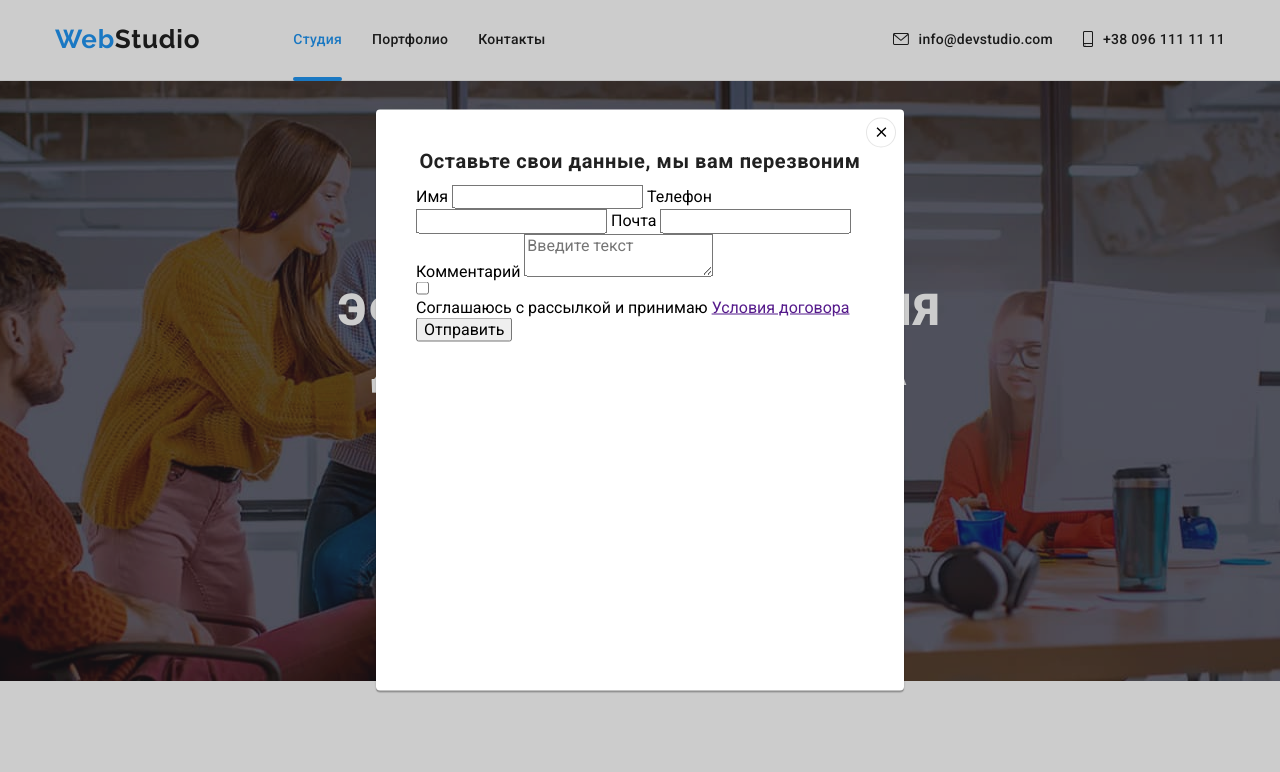
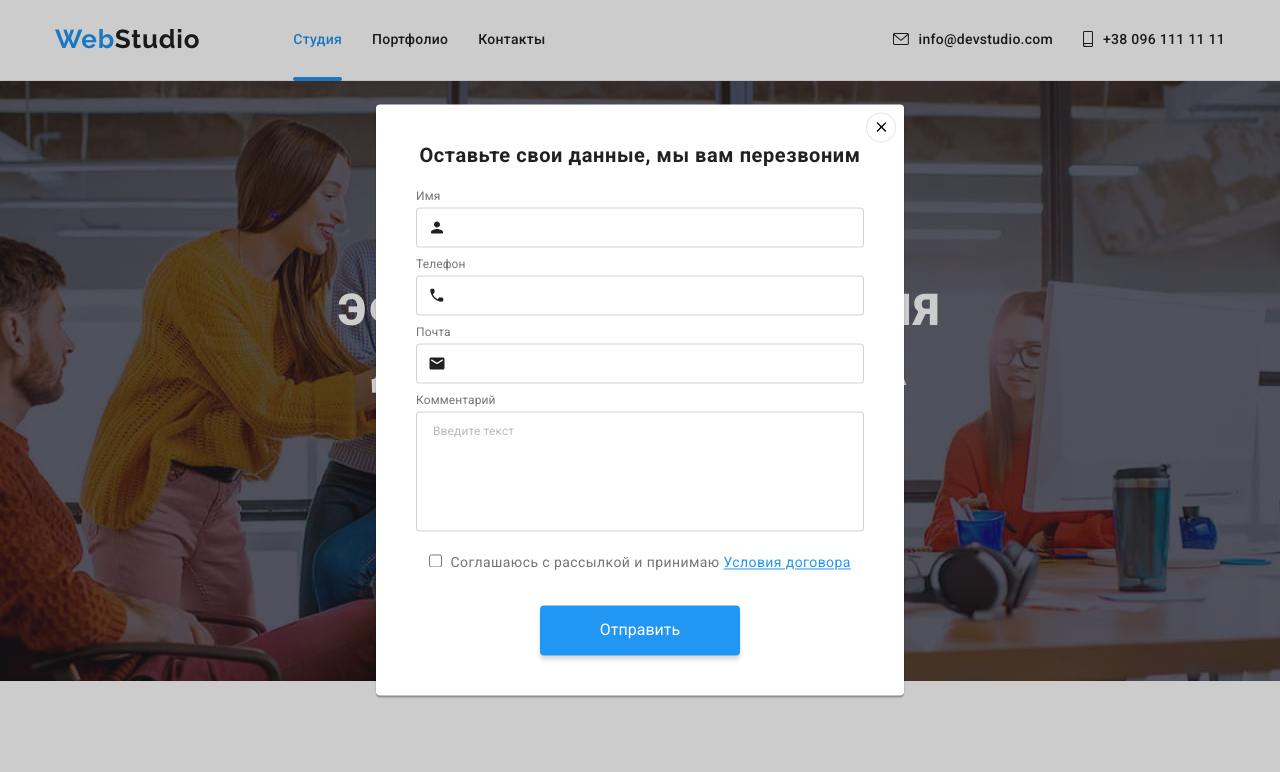
Before and after one commit to viktormashyka/goit-markup-hw-06, a plain HTML site: page index.html in a window 1280 px wide. Both pictures are taken after a click on the button "Заказать услугу". Shown: the top 772 px of the page. Drawn offline with nearby package versions, Linux system fonts and the light colour scheme.

Commit message:
ДЗ 6: завершує роботу (залишається чекбокс вручну і ховер на іконки в модалці)

```diff
--- a/css/styles.css
+++ b/css/styles.css
@@ -748,14 +748,6 @@ justify-content: space-between;
 }
 
 .footer-send-box {
-  font-weight: 400;
-  font-size: 16px;
-  line-height: 1.25;
-  display: flex;
-  align-items: center;
-  letter-spacing: 0.03em;
-  color: rgba(255, 255, 255, 0.6);
-
   width: 358px;
   height: 50px;
   background: #2f303a;
@@ -767,6 +759,26 @@ justify-content: space-between;
   padding-top: 15px;
   padding-bottom: 15px;
   padding-left: 16px;
+}
+
+.footer-send-box::placeholder {
+  font-weight: 400;
+  font-size: 16px;
+  line-height: 1.25;
+  display: flex;
+  align-items: center;
+  letter-spacing: 0.03em;
+  color: rgba(255, 255, 255, 0.6);
+}
+
+input.footer-send-box {
+  font-weight: 400;
+  font-size: 16px;
+  line-height: 1.25;
+  display: flex;
+  align-items: center;
+  letter-spacing: 0.03em;
+  color: rgba(255, 255, 255, 0.6);
 }
 
 .footer-btn-send {
@@ -843,9 +855,14 @@ justify-content: space-between;
 }
 
 .close-black {
-  color: #000000;
+  fill: #000000;
   width: 18px;
   height: 18px;
+  transition: fill var(--transition-main);
+}
+
+.close-black:hover {
+  fill: #2196f3;
 }
 
 .modal-close-button {
@@ -868,10 +885,145 @@ justify-content: space-between;
 .modal-title {
   font-weight: 700;
   font-size: 20px;
-  line-height: 23px;
+  line-height: 1.15;
   text-align: center;
   letter-spacing: 0.03em;
 
   color: #212121;
   margin-bottom: 12px;
 }
+
+.modal-form {
+  display: flex;
+  flex-direction: column;
+}
+
+.modal-form > label {
+  font-weight: 400;
+  font-size: 12px;
+  line-height: 1.17;
+  letter-spacing: 0.01em;
+  color: #757575;
+}
+
+.modal-form label {
+  margin-top: 10px;
+}
+
+.modal-text-checkbox {
+  font-weight: 400;
+  font-size: 14px;
+  line-height: 1.71;
+  letter-spacing: 0.03em;
+  color: #757575;
+  margin-left: 8.38px;
+}
+
+.modal-text-checkbox a {
+  color: #2196f3;
+}
+
+.modal-form-box.comments::placeholder {
+  font-weight: 400;
+  font-size: 12px;
+  line-height: 1.17;
+  letter-spacing: 0.01em;
+  color: rgba(117, 117, 117, 0.5);
+}
+
+.modal-form-box {
+  width: 448px;
+  height: 40px;
+  display: flex;
+  cursor: pointer;
+  border: 1px solid;
+  border-color: rgba(33, 33, 33, 0.2);
+  box-sizing: border-box;
+  border-radius: 4px;
+  padding-left: 42px;
+  transition: border-color var(--transition-main);
+}
+
+.modal-form-box:hover,
+.modal-form-box:focus {
+  border-color: #2196f3;
+}
+
+.modal-form-box-icon {
+  fill: #212121;
+  transition: fill var(--transition-main);
+}
+
+.modal-form-box:hover .modal-form-box-icon,
+.modal-form-box:focus .modal-form-box-icon {
+  fill: #2196f3;
+}
+
+/* .modal-form-box-icon:hover,
+.modal-form-box-icon:focus {
+  fill: #2196f3;
+} */
+
+.modal-form-label {
+  margin-bottom: 4px;
+}
+
+.modal-form-label.person {
+  position: relative;
+}
+
+.modal-form-box-icon.person {
+  position: absolute;
+  top: 29px;
+  left: 12px;
+}
+
+.modal-form-label.tel {
+  position: relative;
+}
+
+.modal-form-box-icon.tel {
+  position: absolute;
+  top: 29px;
+  left: 12px;
+}
+
+.modal-form-label.email {
+  position: relative;
+}
+
+.modal-form-box-icon.email {
+  position: absolute;
+  top: 29px;
+  left: 12px;
+}
+
+.modal-form-box.comments {
+  padding: 12px 16px;
+  width: 448px;
+  height: 120px;
+  resize: none;
+}
+
+.modal-checkbox-box {
+  position: relative;
+  display: flex;
+  justify-content: center;
+  align-items: baseline;
+  margin-top: 20px;
+  margin-bottom: 30px;
+  margin-left: auto;
+  margin-right: auto;
+}
+
+.modal-btn-send {
+  width: 200px;
+  height: 50px;
+  color: #ffffff;
+  background: #2196f3;
+  box-shadow: 0px 4px 4px rgba(0, 0, 0, 0.15);
+  border-radius: 4px;
+  border: none;
+  margin-left: auto;
+  margin-right: auto;
+}
--- a/index.html
+++ b/index.html
@@ -433,29 +433,42 @@
           </svg>
         </button>
         <p class="modal-title">Оставьте свои данные, мы вам перезвоним</p>
-        <form action="">
-          <label for="">
+        <form class="modal-form">
+          <label for="name" class="modal-form-label person">
             Имя
-            <input type="name" name="name" />
+            <svg class="modal-form-box-icon person" width="18" height="18">
+              <use href="./images/icons.svg#icon-person-black-18dp"></use>
+            </svg>
           </label>
-          <label for="">
+          <input type="name" name="name" id="name" class="modal-form-box person" />
+          <label for="tel" class="modal-form-label tel">
             Телефон
-            <input type="tel" name="tel" />
+            <svg class="modal-form-box-icon tel" width="18" height="18">
+              <use href="./images/icons.svg#icon-phone-black-18dp"></use>
+            </svg>
           </label>
-          <label for="">
+          <input type="tel" name="tel" id="tel" class="modal-form-box tel" />
+          <label for="email" class="modal-form-label email">
             Почта
-            <input type="email" name="email" />
+            <svg class="modal-form-box-icon email" width="18" height="18">
+              <use href="./images/icons.svg#icon-email-black-18dp"></use>
+            </svg>
           </label>
-          <label for="">
-            Комментарий
-            <textarea placeholder="Введите текст"></textarea>
-          </label>
+          <input type="email" name="email" id="email" class="modal-form-box email" />
+          <label for="comments" class="modal-form-label comments"> Комментарий </label>
+          <textarea
+            placeholder="Введите текст"
+            id="comments"
+            class="modal-form-box comments"
+          ></textarea>
+          <div class="modal-checkbox-box">
+            <input type="checkbox" name="submit" class="modal-quadro-checkbox" />
+            <p class="modal-text-checkbox">
+              Соглашаюсь с рассылкой и принимаю <a href="">Условия договора</a>
+            </p>
+          </div>
+          <button type="submit" class="modal-btn-send">Отправить</button>
         </form>
-        <input type="checkbox" name="submit" />
-        <p class="modal-text-checkbox">
-          Соглашаюсь с рассылкой и принимаю <a href="">Условия договора</a>
-        </p>
-        <button type="submit" class="modal-btn-send">Отправить</button>
       </div>
     </div>
     <script src="./js/modal.js"></script>
```
Also changed, not shown: portfolio.html (+12 -0 lines).
